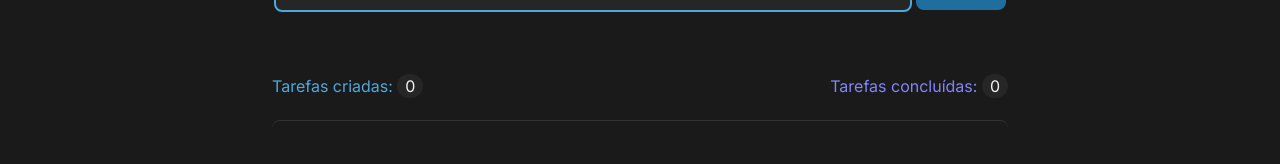
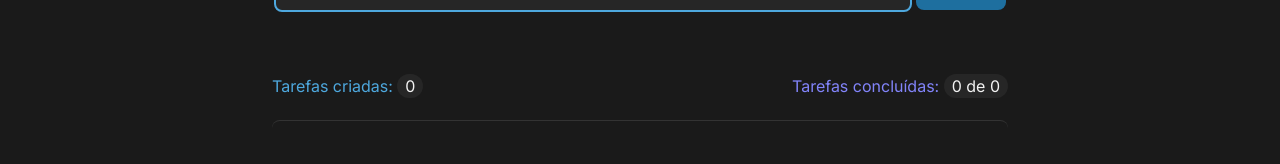
Before and after one commit to thiagohrcosta/Ignite-Todo-Typescript, a React (Vite) app: page / in a window 1280 px wide. Shown: the part 212-376 px from the top of the page. Built offline with nearby package versions, Linux system fonts and the light colour scheme.

Commit message:
Adds completed tasks counter

```diff
--- a/src/components/Tasks/Tasks.module.css
+++ b/src/components/Tasks/Tasks.module.css
@@ -18,6 +18,10 @@
 
   border-radius: 8px;
   border: none;
+}
+
+.taskContentCompleted {
+  text-decoration: line-through;
 }
 
 .btnAddTask {
--- a/src/components/Tasks/Tasks.tsx
+++ b/src/components/Tasks/Tasks.tsx
@@ -9,8 +9,7 @@ interface Task {
 
 export function Tasks(){
   const [toDoTasks, setToDoTasks] = useState<Task[]>([]);
-  const [doneTasks, setDoneTasks] = useState<Task[]>([]);
-
+  const [tasksCompleted, setTasksCompleted] = useState<Task[]>([]);
   const [newTask, setNewTask] = useState("");
 
   function handleNewTaskContent(event: ChangeEvent<HTMLInputElement>) {
@@ -50,7 +49,7 @@ export function Tasks(){
             )
           }
         </div>
-        <span>{task.content}</span>
+        <span className={task.isDone ? styles.taskContentCompleted : ""}>{task.content}</span>
         <Trash
           size={16}
           className={styles.taskTrashIcon}
@@ -77,7 +76,7 @@ export function Tasks(){
 
       <div className={styles.tasksInformation}>
         <p>Tarefas criadas: <span>{toDoTasks.length}</span></p>
-        <p>Tarefas concluídas: <span>0</span></p>
+        <p>Tarefas concluídas: <span>{toDoTasks.map((task) => task.isDone).filter((task) => task).length} de {toDoTasks.length}</span></p>
       </div>
 
       <div className={styles.tasksList}>
```
